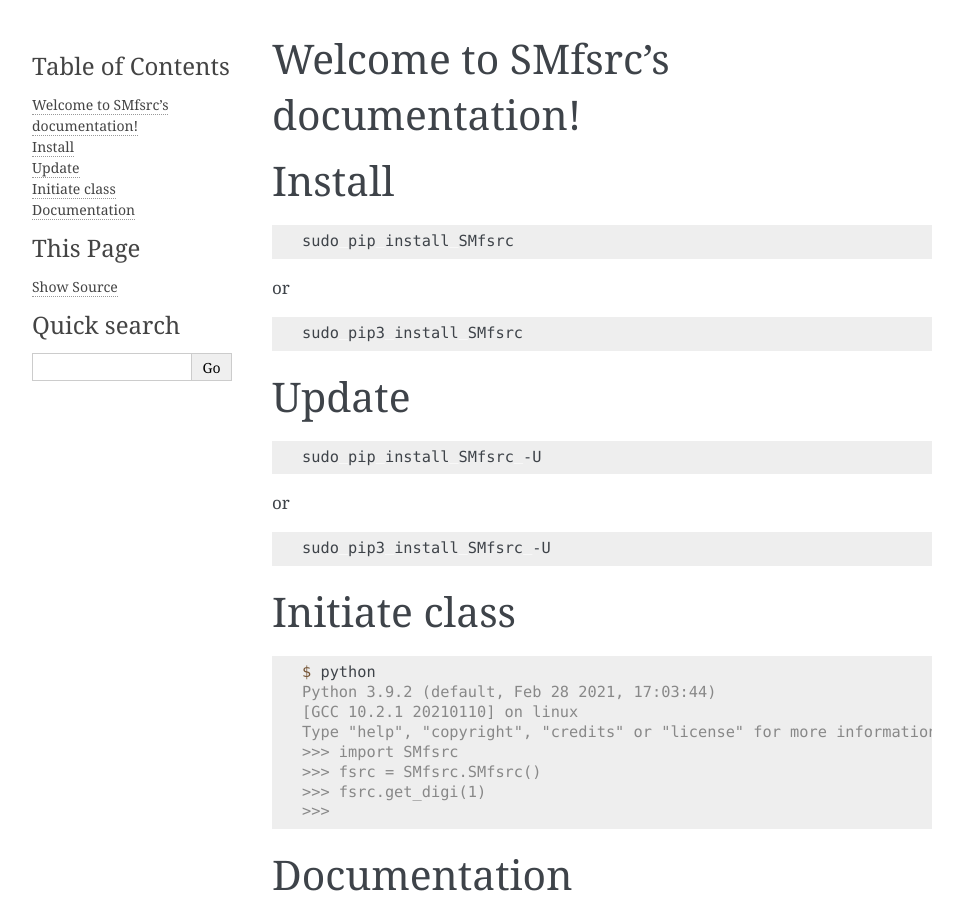
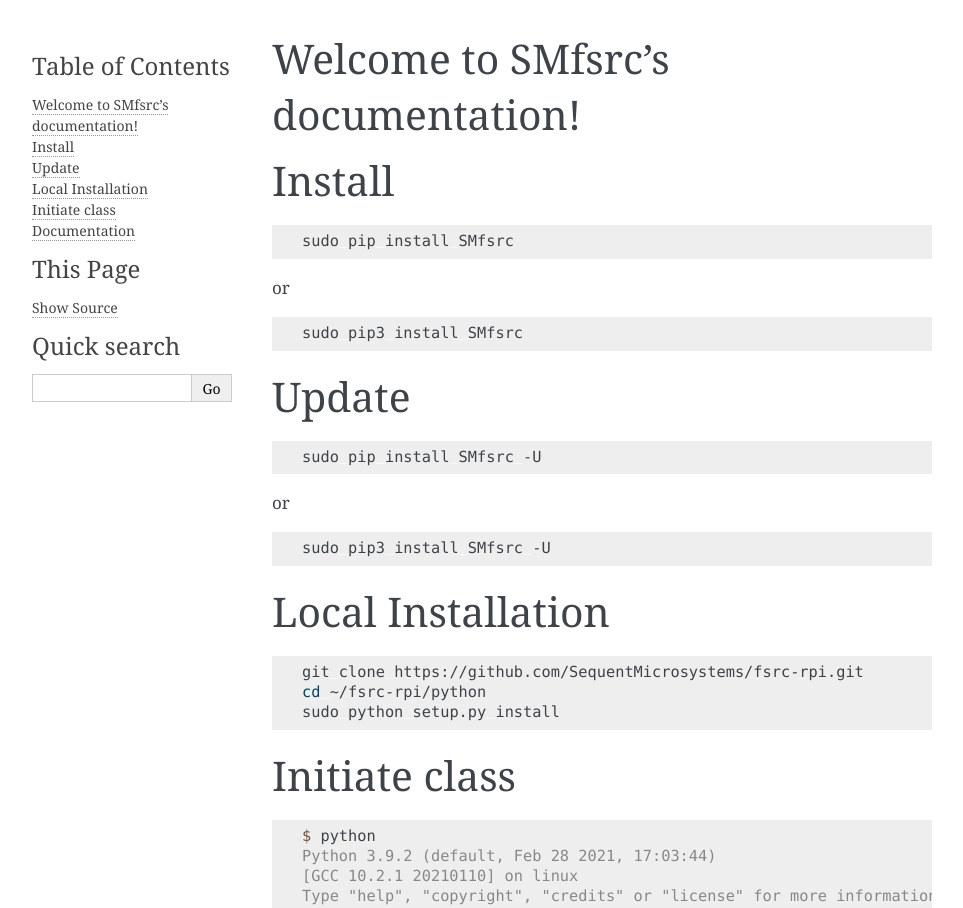
Before and after one commit to SequentMicrosystems/fsrc-rpi, a Sphinx documentation site: the page built from python/docs/index.rst, in a window 1280 px wide, cut to the strip 0-908 px from the top of the page. Shown: the whole strip, without its empty margins (148-1111 px from the left). Built offline with Sphinx 7.4.7, drawn with Linux system fonts in a browser that asks for light colours.

Commit message:
Added local installation python lib

```diff
--- a/python/docs/index.rst
+++ b/python/docs/index.rst
@@ -27,6 +27,15 @@
 
     sudo pip3 install SMfsrc -U
 
+Local Installation
+==================
+
+.. code-block:: bash
+
+    git clone https://github.com/SequentMicrosystems/fsrc-rpi.git
+    cd ~/fsrc-rpi/python
+    sudo python setup.py install
+
 Initiate class
 ==============
 
```
Also changed, not shown: python/README.md.
